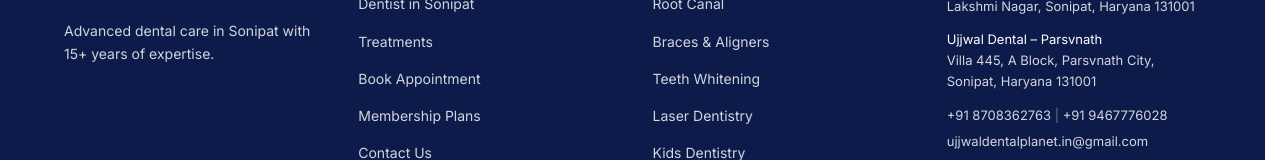
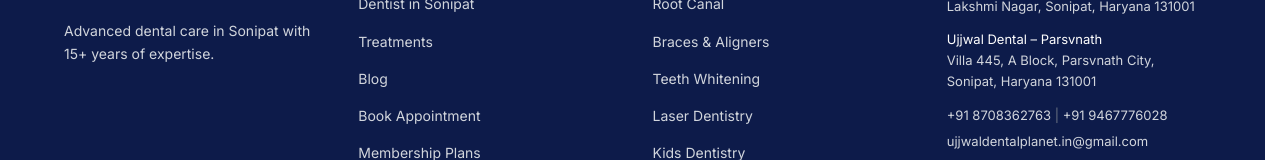
Before and after one commit to Tous-India/ujjwal-dental-frontend-, a React (Vite) app: page / in a window 1280 px wide. Shown: the part 5441-5601 px from the top of the page. Built offline with nearby package versions, Linux system fonts and the light colour scheme; no server answers; some icons are missing.

Commit message:
feat(blog): add Blog link to footer nav

```diff
--- a/src/components/public/PublicFooter.jsx
+++ b/src/components/public/PublicFooter.jsx
@@ -12,6 +12,7 @@ const quickLinks = [
   { label: "Home", to: "/" },
   { label: "Dentist in Sonipat", to: "/dentist-in-sonipat" },
   { label: "Treatments", to: "/treatments" },
+  { label: "Blog", to: "/blog" },
   { label: "Book Appointment", to: "/book-appointment" },
   { label: "Membership Plans", to: "/membership-plans" },
   { label: "Contact Us", to: "/contact" },
```
